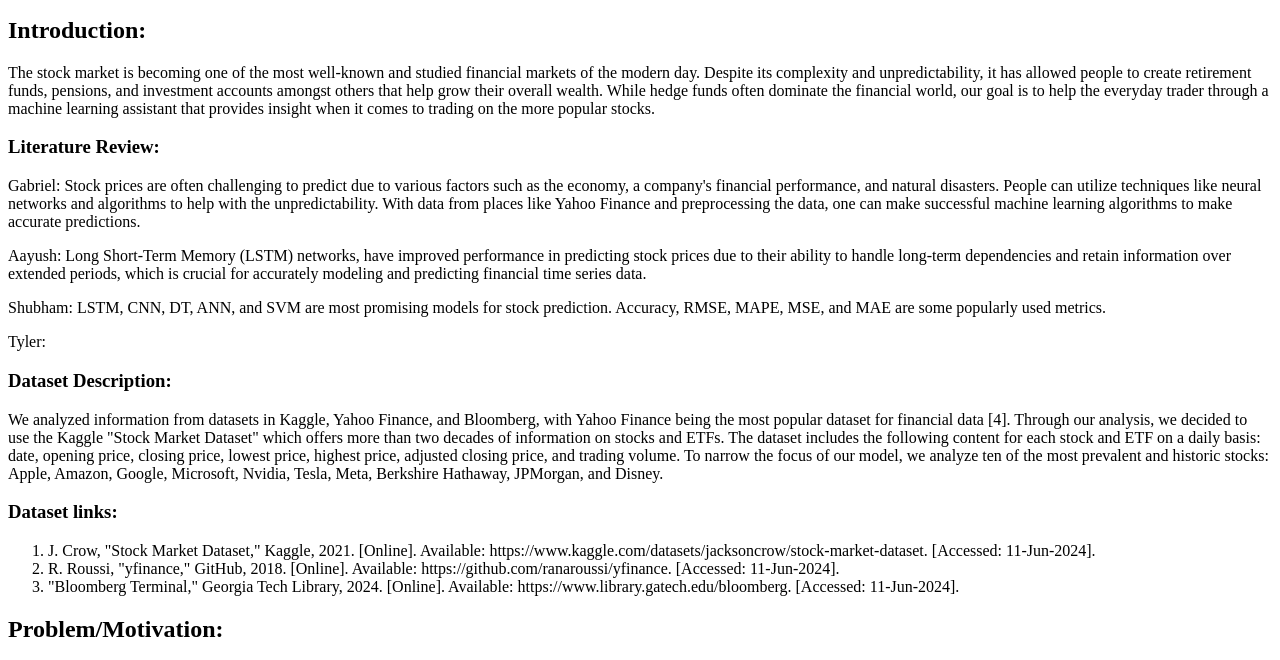
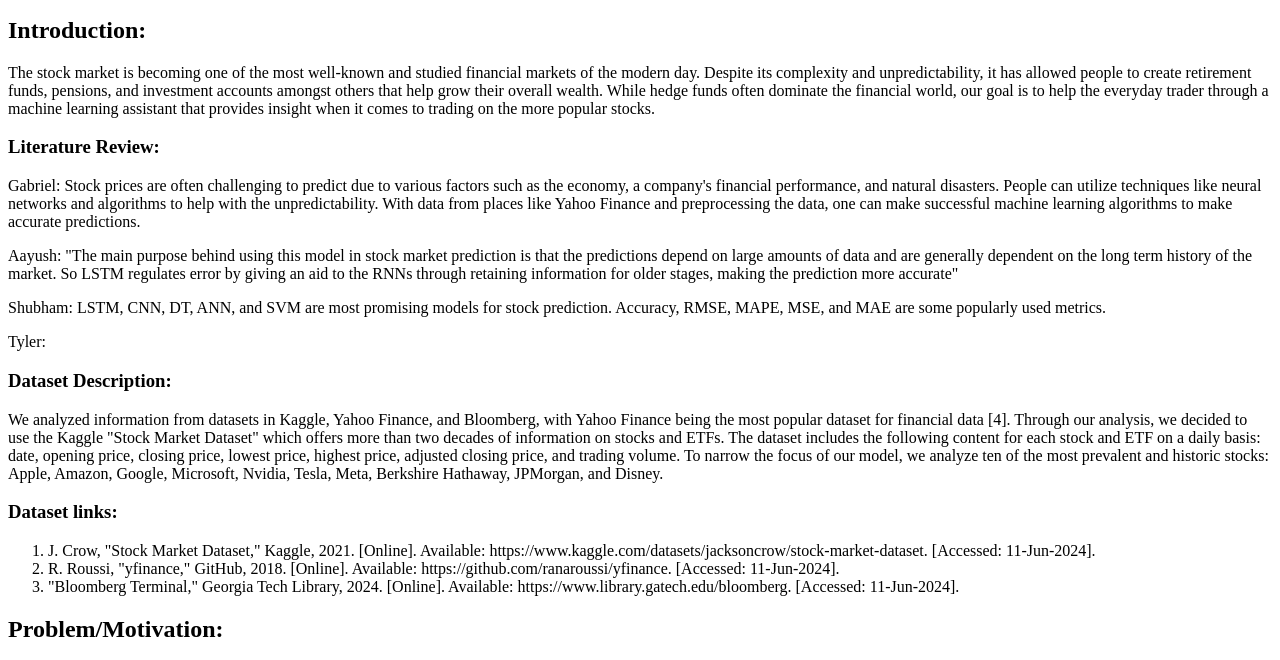
Before and after one commit to Shubham-Sahasrabudhe/CS4641_Proposal, a plain HTML site: page index.html in a window 1280 px wide. Shown: the part 110-770 px from the top of the page. Drawn offline with Linux system fonts and the light colour scheme.

Commit message:
Update index.html

```diff
--- a/index.html
+++ b/index.html
@@ -14,7 +14,7 @@
 
         <h3>Literature Review:</h3>
         <p>Gabriel: Stock prices are often challenging to predict due to various factors such as the economy, a company's financial performance, and natural disasters. People can utilize techniques like neural networks and algorithms to help with the unpredictability. With data from places like Yahoo Finance and preprocessing the data, one can make successful machine learning algorithms to make accurate predictions.</p>
-        <p>Aayush:  Long Short-Term Memory (LSTM) networks, have improved performance in predicting stock prices due to their ability to handle long-term dependencies and retain information over extended periods, which is crucial for accurately modeling and predicting financial time series data. <p>
+        <p>Aayush:  "The main purpose behind using this model in stock market prediction is that the predictions depend on large amounts of data and are generally dependent on the long term history of the market. So LSTM regulates error by giving an aid to the RNNs through retaining information for older stages, making the prediction more accurate" <p>
         <p>Shubham: LSTM, CNN, DT, ANN, and SVM are most promising models for stock prediction. Accuracy, RMSE, MAPE, MSE, and MAE are some popularly used metrics.</p>
         <p>Tyler:</p>
 
```
